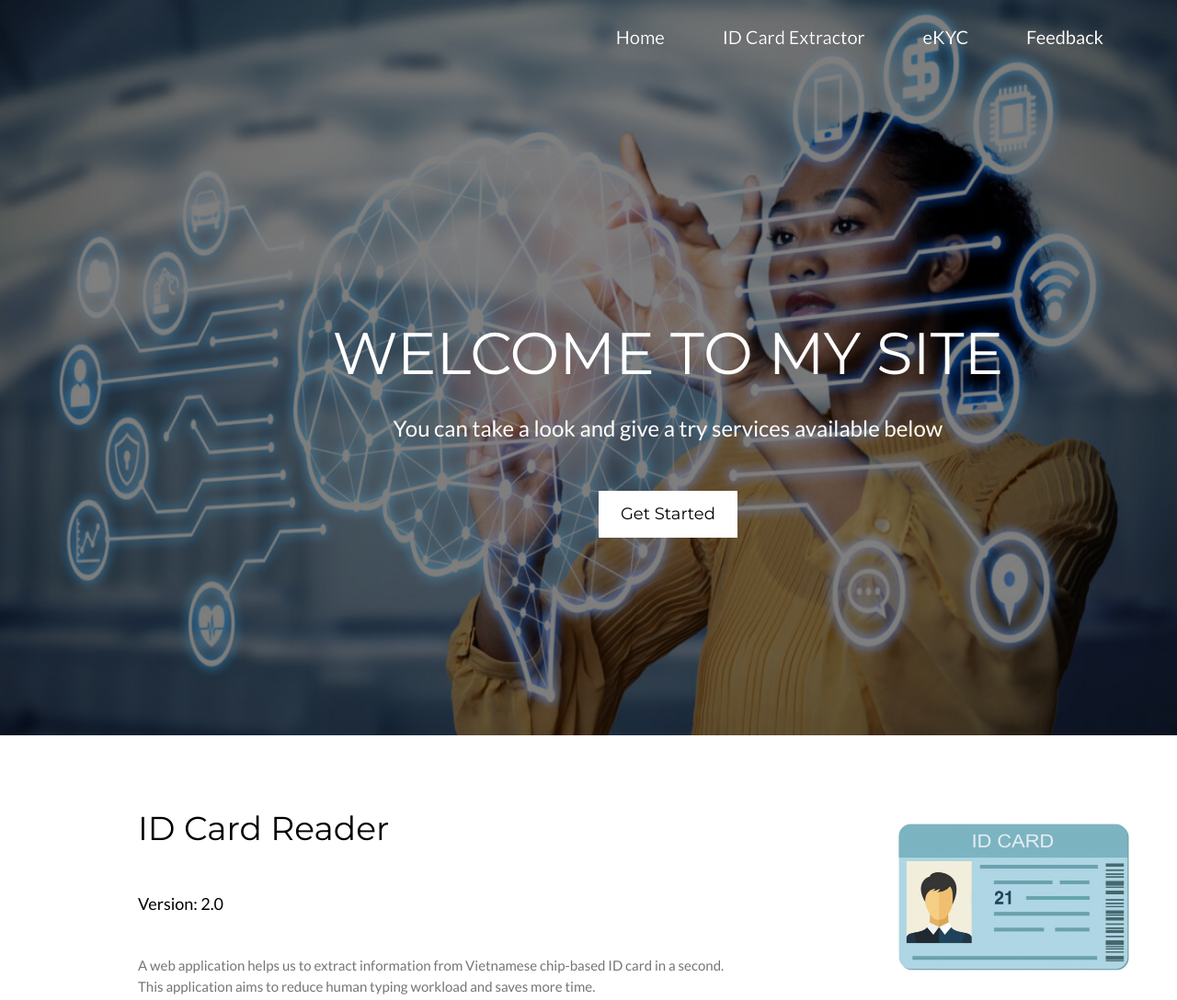
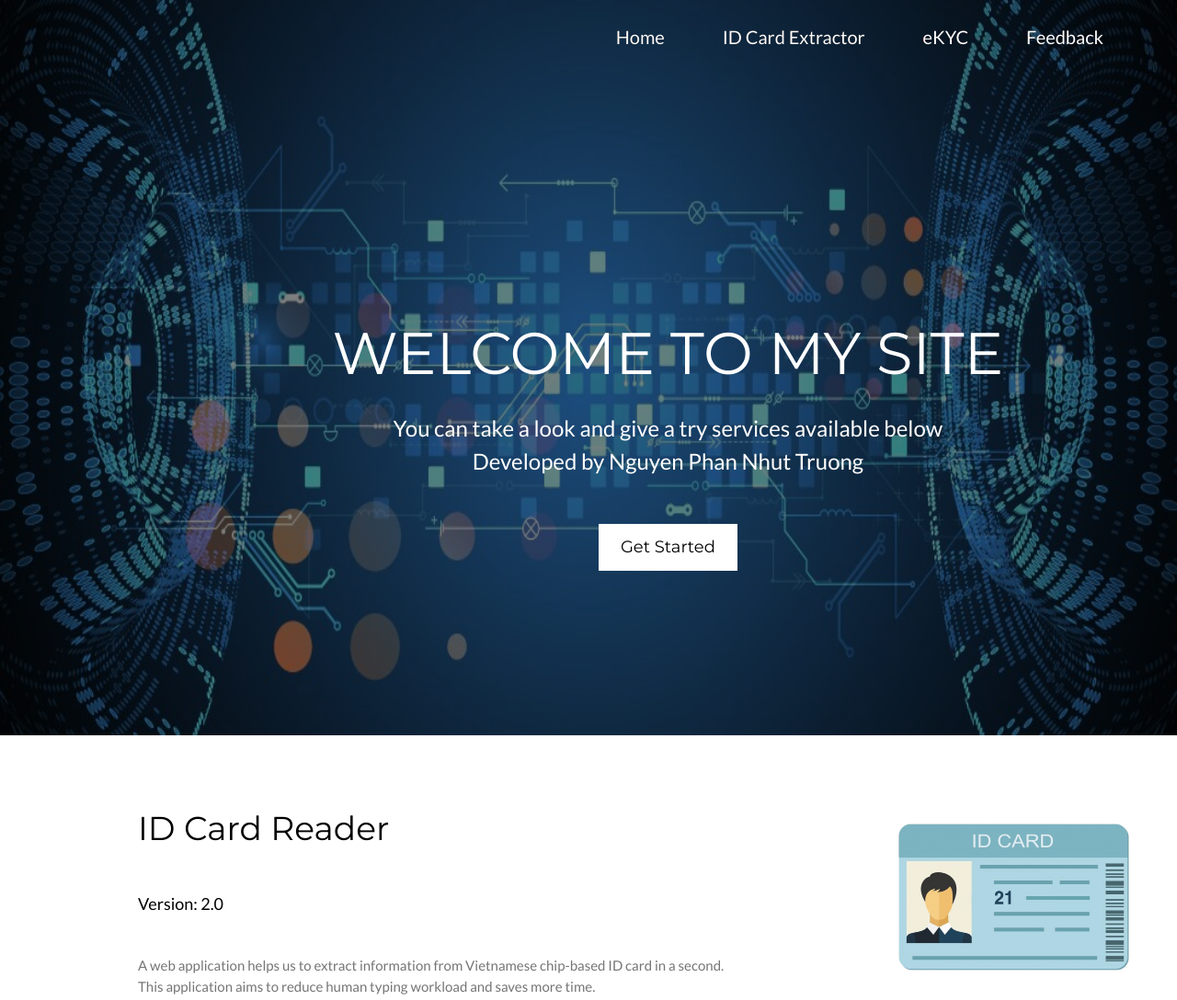
Before and after one commit to nhuttruong912/OCR_VietnameseIDCardExtractor, a FastAPI app: page / in a window 1280 px wide. Shown: the top 1088 px of the page at 92% size. Run offline with FastAPI, Linux system fonts and the light colour scheme; parts of the project's set-up code (start-up, migrations or seed data) failed here and were passed over.

Commit message:
update_img

```diff
--- a/sources/Views/templates/ekyc.html
+++ b/sources/Views/templates/ekyc.html
@@ -84,13 +84,13 @@
         <div class="app">
         <div class="logo">
             <div class="img_cs">
-                <img src="static/assets/logo/uit_logo.png" alt="cs.png" />
+                <img src="static/assets/logo/Logo_PTIT_University.png" alt="cs.png" />
             </div>
             <div class="img_uit">
-                <img src="static/assets/logo/cs_logo.png" alt="uit.png" />
+                <img src="static/assets/logo/ocr.png" alt="uit.png" />
             </div>
             <h1>eKYC v1.0</h1>
-            <h4>@ Developed by Nguyen Thanh Vuong</h4>
+            <h4>@ Developed by Nguyen Phan Nhut Truong</h4>
         </div>
 
         <div class="overlay">
--- a/sources/Views/templates/home.html
+++ b/sources/Views/templates/home.html
@@ -23,12 +23,13 @@
     </div>
   </div>
       <div class="cover">
-        <img src="static/assets/homepage/AI_background.jpeg" alt="" id="bg_img">
+        <img src="static/assets/homepage/AIWall.jpg" alt="" id="bg_img">
       </div>
       <div class="overlay"></div>
     <div class="welcome">
         <h1 class="w3-margin w3-jumbo">WELCOME TO MY SITE   </h1>
         <p class="w3-xlarge">You can take a look and give a try services available below</p>
+        <p class="w3-xlarge">Developed by Nguyen Phan Nhut Truong</p>
         <button class="w3-button w3-black w3-padding-large w3-large w3-margin-top" onclick="myFunction()">Get Started</button>
     </div>
 
@@ -76,9 +77,9 @@
         <div class="contact">
             <span>Contact me</span>
         </div>
-      <a href="https://www.facebook.com/ntvuongg/" class="fa fa-facebook-official w3-hover-opacity"></a>
-      <a href="https://github.com/ntvuongg" class="fa fa-github" aria-hidden="true"></a>
-      <a href="https://www.linkedin.com/in/ntvuongg/" class="fa fa-linkedin w3-hover-opacity"></a>
+      <a href="https://www.facebook.com/nhut.truong912/" class="fa fa-facebook-official w3-hover-opacity"></a>
+      <a href="https://github.com/nhuttruong912" class="fa fa-github" aria-hidden="true"></a>
+      <a href="https://www.linkedin.com/in/nhuttruong912/" class="fa fa-linkedin w3-hover-opacity"></a>
    </div>
   </footer>
   <script src="{{ url_for('static', path='js/home.js') }}"></script>
--- a/sources/Views/templates/idcard.html
+++ b/sources/Views/templates/idcard.html
@@ -86,13 +86,13 @@
         <div class="logo">
             <div class="img_cs">
                 <!-- <img src="static/assets/logo/uit_logo.png" alt="cs.png" /> -->
-                <img src="static/assets/logo/lotus.png" alt="lotus.png" />
+                <img src="static/assets/logo/Logo_PTIT_University.png" alt="Logo_PTIT_University.png" />
             </div>
             <div class="img_uit">
-                <img src="static/assets/logo/cs_logo.png" alt="uit.png" />
+                <img src="static/assets/logo/ocr.png" alt="ocr.png" />
             </div>
             <h1>ID Card Extractor</h1>
-            <h4>@ Developed by Nguyễn Phan Nhựt Trường</h4>
+            <h4>@ Developed by Nguyễn Phan Nhựt Trường - N20DCCN082</h4>
         </div>
 
         <div class="overlay">
```
Also changed, not shown: sources/Database/uploads/z4798255641347_9024da61751b512bff1014aed7842940_jpg.rf.826e15c8302eafd5e09c68d986800488.jpg (deleted), sources/Database/uploads/z4806511752468_ab5c7462ccd02452821eaa5448cd2dc6_jpg.rf.e25b33954e251a6deb77be4044e2264e.jpg (added), sources/static/assets/homepage/AIWall.jpg (added), sources/static/assets/logo/Logo_PTIT_University.png (added), sources/static/assets/logo/ocr.png (added).
